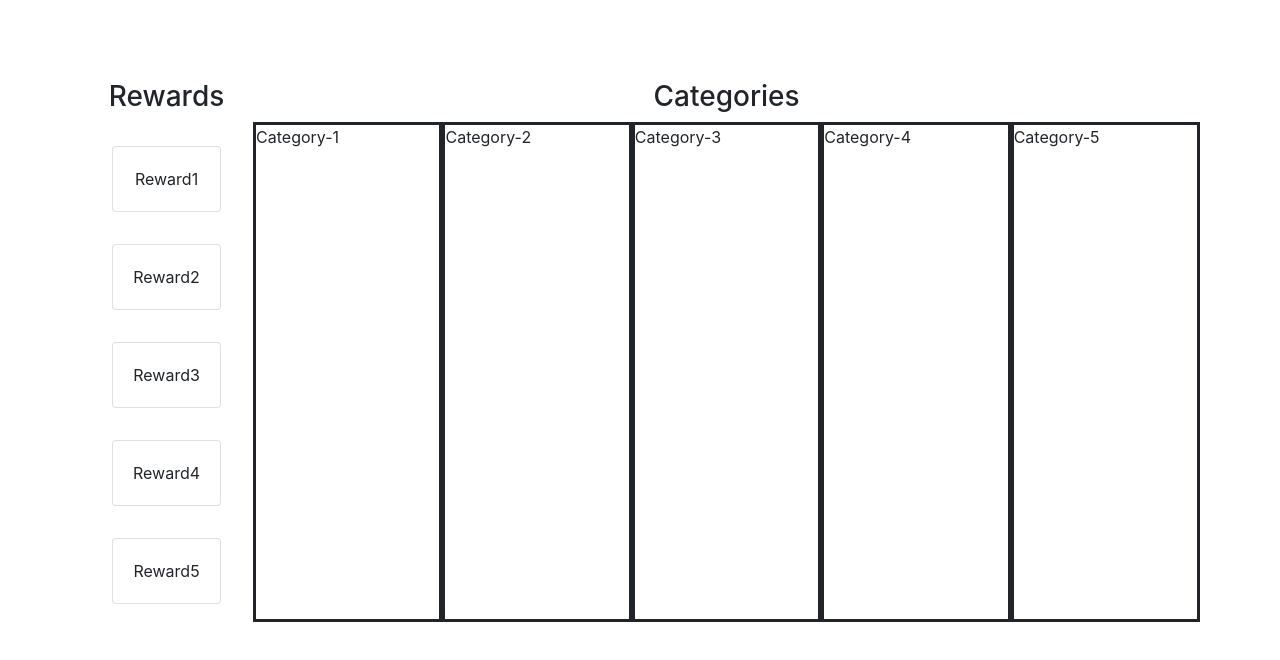
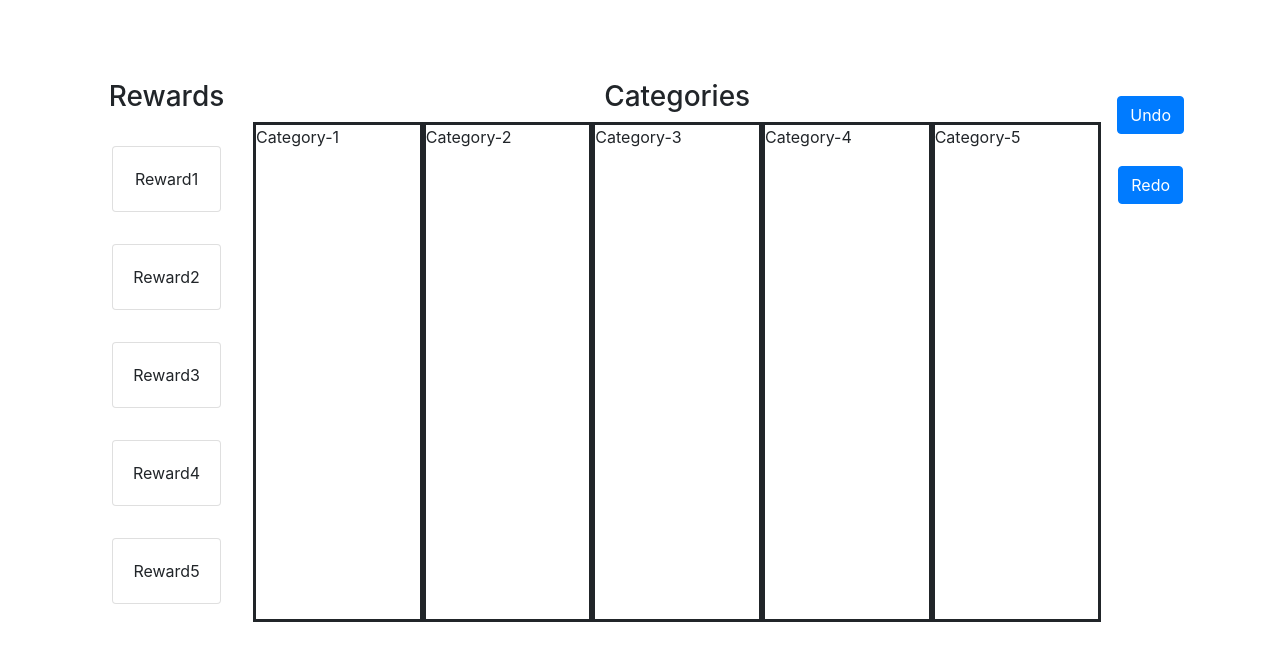
Before and after one commit to suco3693/milesDragnDrop, a React (Create React App) app: page / in a window 1280 px wide. Shown: the top 660 px of the page. Built offline with nearby package versions, Linux system fonts and the light colour scheme.

Commit message:
Redo/ Undo Button done

```diff
--- a/src/views/Board/Board.css
+++ b/src/views/Board/Board.css
@@ -3,3 +3,11 @@
     flex-direction: row;
     margin: 5em;
 }
+
+.buttonContainer {
+    width: 10%;
+}
+
+.button {
+    margin: 1em;
+}
--- a/src/views/Board/Board.js
+++ b/src/views/Board/Board.js
@@ -1,4 +1,5 @@
 import React from 'react';
+import { Button } from 'react-bootstrap';
 import RewardContainer from '../../components/RewardContainer/RewardContainer';
 import CategoryContainer from '../../components/CategoryContainer/CategoryContainer';
 import './Board.css';
@@ -8,12 +9,17 @@ class Board extends React.Component {
         this.state = {
             rewards: this.makeRewards(5),
             categories: this.makeCategories(5),
+            queue: [],
+            backQueue: [],
         };
         this.startDrag = this.startDrag.bind(this);
         this.preventDragDrop = this.preventDragDrop.bind(this);
         this.dropCard = this.dropCard.bind(this);
         this.removeReward = this.removeReward.bind(this);
         this.removeRewardInState = this.removeRewardInState.bind(this);
+        this.addToQueue = this.addToQueue.bind(this);
+        this.undoMove = this.undoMove.bind(this);
+        this.redoMove = this.redoMove.bind(this);
     }
     makeRewards(rewardNumber) {
         const rewards = [];
@@ -62,11 +68,13 @@ class Board extends React.Component {
             if (!this.checkRewardInCol(e.currentTarget.id, baseCard)) {
                 e.currentTarget.appendChild(cloneCard);
             }
+            this.addToQueue(cloneCard.id, e.currentTarget.id, startCol);
         } else {
             if (!this.checkRewardInCol(e.currentTarget.id, baseCard)) {
                 e.currentTarget.appendChild(document.getElementById(baseCard));
                 this.removeRewardInState(baseCard, startCol);
             }
+            this.addToQueue(baseCard, e.currentTarget.id, startCol);
         }
     }
     checkRewardInCol(targetID, rewardID) {
@@ -99,6 +107,7 @@ class Board extends React.Component {
         let rewardID = e.currentTarget.parentElement.id;
         let catID = e.currentTarget.parentElement.parentElement.id;
         this.removeRewardInState(rewardID, catID);
+        this.addToQueue(rewardID, '', catID);
         e.currentTarget.parentElement.remove();
     }
     removeRewardInState(rewardID, catID) {
@@ -106,7 +115,68 @@ class Board extends React.Component {
         let colNum = parseInt(catID.substr(-1)) - 1;
         let rewardNum = rewardID.substr(-1);
         categories[colNum].rewards[rewardNum] = false;
-        console.log(categories[colNum]);
+    }
+    addToQueue(rewardID, toCatId, fromCatID) {
+        let queue = this.state.queue;
+        queue.push([rewardID, toCatId, fromCatID]);
+        this.setState({ queue });
+    }
+    undoMove() {
+        let queue = this.state.queue;
+        if (queue.length) {
+            let recentAction = queue.pop();
+            let [rewardID, fromCatID, toCatID] = recentAction;
+            console.log('reward', rewardID, 'fromcat', fromCatID, 'tocat', toCatID);
+            if (fromCatID) {
+                this.removeRewardFromCat(rewardID, fromCatID);
+            }
+
+            if (toCatID) {
+                this.addRewardToCat(rewardID, toCatID);
+            }
+            this.addToBackQueue(recentAction);
+            //add recentAction to backQueue
+        }
+    }
+    redoMove() {
+        let backQueue = this.state.backQueue;
+        if (backQueue.length) {
+            let redoAction = backQueue.pop();
+            let [rewardID, fromCatID, toCatID] = redoAction;
+            //remove reward from toCatID
+            console.log(rewardID, fromCatID, toCatID);
+            if (toCatID) {
+                this.removeRewardFromCat(rewardID, toCatID);
+            }
+            //add reward to fromCatID
+            if (fromCatID) {
+                this.addRewardToCat(rewardID, fromCatID);
+            }
+
+            // // add redoAction to queue
+            this.addToQueue(rewardID, fromCatID, toCatID);
+        }
+    }
+    addToBackQueue(action) {
+        let backQueue = this.state.backQueue;
+        backQueue.push(action);
+        this.setState({ backQueue });
+    }
+    removeRewardFromCat(rewardID, fromCatID) {
+        let category = document.getElementById(fromCatID);
+        category.childNodes.forEach((node) => {
+            if (node.id === rewardID) {
+                node.remove();
+                this.removeRewardInState(rewardID, fromCatID);
+            }
+        });
+    }
+    addRewardToCat(rewardID, toCatID) {
+        let category = document.getElementById(toCatID);
+        let rewardCard = this.createCloneReward(rewardID.substr(-4));
+        if (!this.checkRewardInCol(toCatID, rewardID)) {
+            category.appendChild(rewardCard);
+        }
     }
     render() {
         return (
@@ -117,6 +187,14 @@ class Board extends React.Component {
                     preventDragDrop={this.preventDragDrop}
                     dropCard={this.dropCard}
                 />
+                <div className='buttonContainer'>
+                    <Button className='button' onClick={this.undoMove}>
+                        Undo
+                    </Button>
+                    <Button className='button' onClick={this.redoMove}>
+                        Redo
+                    </Button>
+                </div>
             </div>
         );
     }
```
